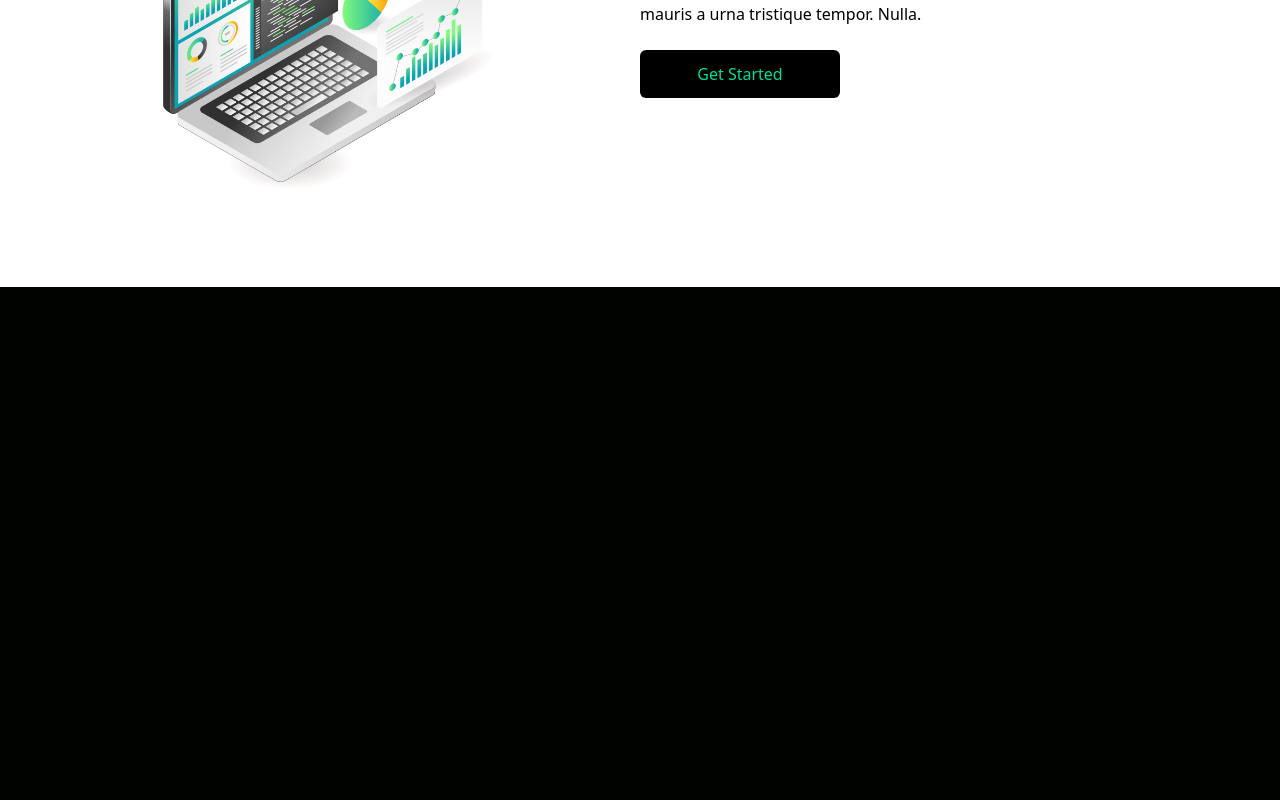
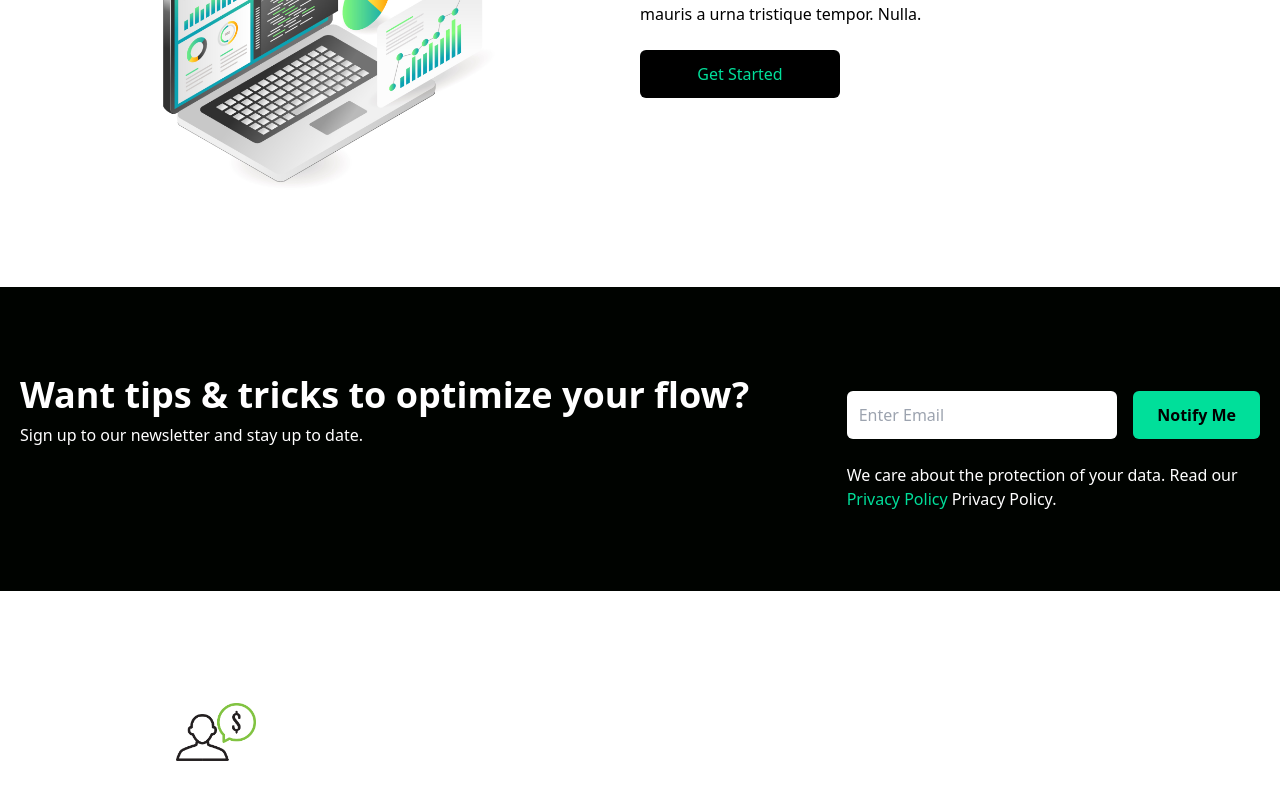
Before and after one commit to KarateChap/tailwind-app, a React (Create React App) app: page / in a window 1280 px wide. Shown: the part 1090-1890 px from the top of the page. Before the commit the page ends 1377 px from the top, so only its background shows below. Built offline with nearby package versions, Linux system fonts and the light colour scheme.

Commit message:
added cards component

```diff
--- a/src/App.js
+++ b/src/App.js
@@ -1,13 +1,18 @@
 import Analytics from "./components/Analytics";
+import Cards from "./components/Cards";
 import Hero from "./components/Hero";
 import NavBar from "./components/NavBar";
+import Newsletter from "./components/Newsletter";
 import "./index.css";
+
 function App() {
   return (
     <>
       <NavBar />
       <Hero />
       <Analytics />
+      <Newsletter />
+      <Cards />
     </>
   );
 }
--- /dev/null
+++ b/src/components/Cards.jsx
@@ -0,0 +1,22 @@
+import React from "react";
+import Single from "../assets/single.png";
+import Double from "../assets/double.png";
+import Triple from "../assets/triple.png";
+
+const Cards = () => {
+  return (
+    <div className="w-full py-[10rem] px-4 bg-white">
+      <div className="max-w-[1240px] mx-auto grid md:grid-cols-3  gap-8">
+        <div className="w-full">
+          <img
+            className="w-20 mx-auto mt-[-3rem] bg-white"
+            src={Single}
+            alt=""
+          />
+        </div>
+      </div>
+    </div>
+  );
+};
+
+export default Cards;
--- a/src/components/Newsletter.jsx
+++ b/src/components/Newsletter.jsx
@@ -0,0 +1,35 @@
+import React from "react";
+
+const Newsletter = () => {
+  return (
+    <div className="w-full py-16 text-white px-4">
+      <div className="max-w-[1240px] mx-auto grid lg:grid-cols-3">
+        <div className="lg:col-span-2 my-4">
+          <h1 className="md:text-4xl sm:text-3xl text-2xl font-bold py-2">
+            Want tips & tricks to optimize your flow?
+          </h1>
+          <p>Sign up to our newsletter and stay up to date.</p>
+        </div>
+        <div className="my-4">
+          <div className="flex flex-col sm:flex-row items-center justify-between w-full">
+            <input
+              className="p-3 flex w-full rounded-md text-black"
+              type="email"
+              placeholder="Enter Email"
+            />
+            <button className="bg-[#00df9a] text-black w-[200px] rounded-md font-bold my-6 mx-auto py-3 ml-4">
+              Notify Me
+            </button>
+          </div>
+          <p>
+            We care about the protection of your data. Read our{" "}
+            <span className="text-[#00df9a]">Privacy Policy</span> Privacy
+            Policy.
+          </p>
+        </div>
+      </div>
+    </div>
+  );
+};
+
+export default Newsletter;
```
